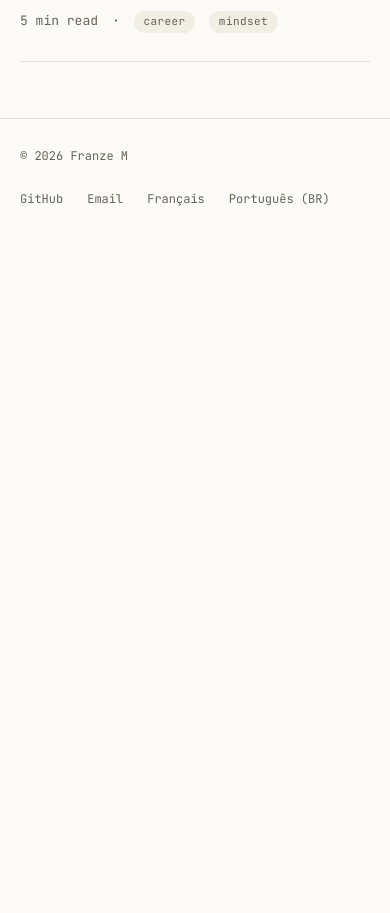
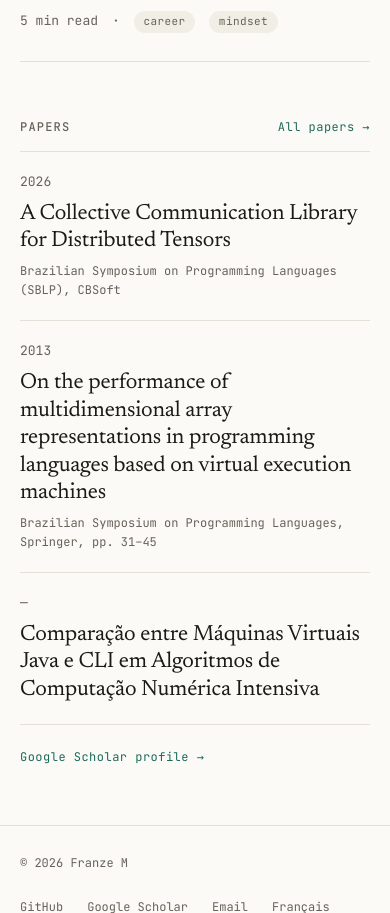
Before and after one commit to franzejr/franzejr.github.io, an Astro site: page / in a window 390 px wide. Shown: the part 1087-2000 px from the top of the page. Before the commit the page ends 1349 px from the top, so only its background shows below. Built offline with nearby package versions, Linux system fonts and the light colour scheme; Astro itself is replaced by a stand-in of ours.

Commit message:
Add a Papers page with the Google Scholar profile
List the three academic papers from Google Scholar on /papers (en, fr,
pt-br) with authors, venue, summary and a link to the PDF or publisher.
Add Papers to the navigation, Google Scholar to the footer, and a short
papers section on the home page.

```diff
--- a/src/components/Footer.astro
+++ b/src/components/Footer.astro
@@ -1,6 +1,7 @@
 ---
 import { languages } from '../i18n/ui';
 import type { Lang } from '../i18n/ui';
+import { scholarUrl } from '../data/papers';
 
 interface Props {
   lang: Lang;
@@ -25,6 +26,7 @@ const otherLanguages = (Object.keys(languages) as Lang[]).filter((code) => code
     <p>© {year} Franze M</p>
     <nav aria-label="Footer">
       <a href="https://github.com/franzejr">GitHub</a>
+      <a href={scholarUrl}>Google Scholar</a>
       <a href="mailto:franzejr@gmail.com">Email</a>
       {otherLanguages.map((code) => (
         <a href={hrefFor(code)} hreflang={code}>{languages[code]}</a>
--- a/src/components/Header.astro
+++ b/src/components/Header.astro
@@ -15,6 +15,7 @@ const t = useTranslations(lang);
 const items: { href: string; label: string; active: boolean }[] = [
   { href: localizedPath(lang, '/'), label: t('nav.home'), active: path === '/' },
   { href: localizedPath(lang, '/blog'), label: t('nav.blog'), active: path.startsWith('/blog') },
+  { href: localizedPath(lang, '/papers'), label: t('nav.papers'), active: path.startsWith('/papers') },
   { href: localizedPath(lang, '/contact'), label: t('nav.contact'), active: path.startsWith('/contact') },
 ];
 ---
--- a/src/components/HomePage.astro
+++ b/src/components/HomePage.astro
@@ -2,6 +2,7 @@
 import BaseLayout from '../layouts/BaseLayout.astro';
 import PostCard from './PostCard.astro';
 import { getPostsByLang, formatDate } from '../lib/posts';
+import { papers, scholarUrl } from '../data/papers';
 import { useTranslations, localizedPath } from '../i18n/utils';
 import type { Lang } from '../i18n/ui';
 
@@ -44,6 +45,23 @@ const posts = (await getPostsByLang(lang)).slice(0, 3);
       ))}
     </section>
   )}
+
+  <section class="latest papers">
+    <div class="latest-head">
+      <h2 class="eyebrow">{t('home.papers')}</h2>
+      <a class="mono all" href={localizedPath(lang, '/papers')}>{t('papers.all')} →</a>
+    </div>
+    {papers.map((paper) => (
+      <div class="row entry">
+        <p class="mono muted year">{paper.year ?? '—'}</p>
+        <div class="paper">
+          <h3><a class="title-link" href={localizedPath(lang, '/papers')}>{paper.title}</a></h3>
+          {paper.venue && <p class="mono muted venue">{paper.venue}</p>}
+        </div>
+      </div>
+    ))}
+    <a class="mono scholar" href={scholarUrl}>{t('papers.scholar')} →</a>
+  </section>
 </BaseLayout>
 
 <style>
@@ -111,6 +129,36 @@ const posts = (await getPostsByLang(lang)).slice(0, 3);
     font-size: 0.8125rem;
     padding-top: 0.5rem;
   }
+  .papers {
+    margin-top: 5rem;
+  }
+  .papers .entry {
+    padding: 1.25rem 0;
+  }
+  .year {
+    font-size: 0.8125rem;
+    padding-top: 0.2rem;
+  }
+  .paper {
+    display: flex;
+    flex-direction: column;
+    gap: 0.375rem;
+  }
+  .paper h3 {
+    font-size: 1.375rem;
+    line-height: 1.25;
+  }
+  .venue {
+    font-size: 0.75rem;
+  }
+  .scholar {
+    font-size: 0.75rem;
+    letter-spacing: 0.04em;
+    padding-top: 1.25rem;
+    min-height: 2.75rem;
+    display: inline-flex;
+    align-items: center;
+  }
   @media (max-width: 640px) {
     .hero {
       margin-top: 0;
@@ -122,7 +170,11 @@ const posts = (await getPostsByLang(lang)).slice(0, 3);
     .latest {
       margin-top: 4rem;
     }
-    .entry time {
+    .papers {
+      margin-top: 3.5rem;
+    }
+    .entry time,
+    .year {
       padding-top: 0;
     }
   }
--- /dev/null
+++ b/src/components/PapersPage.astro
@@ -0,0 +1,113 @@
+---
+import BaseLayout from '../layouts/BaseLayout.astro';
+import { papers, scholarUrl, authorName } from '../data/papers';
+import { useTranslations } from '../i18n/utils';
+import type { Lang } from '../i18n/ui';
+
+interface Props {
+  lang: Lang;
+  title: string;
+  description: string;
+}
+
+const { lang, title, description } = Astro.props;
+const t = useTranslations(lang);
+---
+
+<BaseLayout lang={lang} path="/papers" title={title} description={description}>
+  <section class="head">
+    <h1 class="page-title">{t('papers.title')}</h1>
+    <p class="lede">{t('papers.intro')}</p>
+    <a class="btn" href={scholarUrl}>{t('papers.scholar')} <span aria-hidden="true">→</span></a>
+  </section>
+
+  <section class="list">
+    {papers.map((paper) => (
+      <article class="row paper">
+        <p class="eyebrow muted">{paper.year ?? '—'}</p>
+        <div class="body">
+          <h2><a class="title-link" href={paper.href}>{paper.title}</a></h2>
+          <p class="authors">
+            {paper.authors.map((author, i) => (
+              <>
+                {i > 0 && ', '}
+                {author === authorName ? <strong>{author}</strong> : author}
+              </>
+            ))}
+          </p>
+          {paper.venue && <p class="venue muted">{paper.venue}</p>}
+          <p class="summary">{paper.summary}</p>
+          <a class="mono link" href={paper.href}>{paper.linkLabel} →</a>
+        </div>
+      </article>
+    ))}
+  </section>
+</BaseLayout>
+
+<style>
+  .head {
+    display: flex;
+    flex-direction: column;
+    align-items: flex-start;
+    gap: 1rem;
+    max-width: 45rem;
+    margin-bottom: 3.5rem;
+  }
+  .head .btn {
+    margin-top: 0.5rem;
+  }
+  .list {
+    border-bottom: 1px solid var(--rule);
+  }
+  .paper {
+    padding: 1.75rem 0 2rem;
+    border-top: 1px solid var(--rule);
+  }
+  .paper .eyebrow {
+    padding-top: 0.5rem;
+  }
+  .body {
+    display: flex;
+    flex-direction: column;
+    gap: 0.625rem;
+  }
+  h2 {
+    font-size: 1.625rem;
+    line-height: 1.2;
+  }
+  .authors {
+    font-size: 1.0625rem;
+    line-height: 1.5;
+  }
+  .authors strong {
+    font-weight: 600;
+  }
+  .venue {
+    font-family: var(--font-mono);
+    font-size: 0.8125rem;
+  }
+  .summary {
+    font-size: 1.0625rem;
+    line-height: 1.55;
+    color: var(--muted);
+    margin-top: 0.25rem;
+  }
+  .link {
+    font-size: 0.75rem;
+    letter-spacing: 0.04em;
+    min-height: 2.75rem;
+    display: inline-flex;
+    align-items: center;
+  }
+  @media (max-width: 640px) {
+    .head {
+      margin-bottom: 2.5rem;
+    }
+    .paper .eyebrow {
+      padding-top: 0;
+    }
+    h2 {
+      font-size: 1.375rem;
+    }
+  }
+</style>
--- /dev/null
+++ b/src/data/papers.ts
@@ -0,0 +1,54 @@
+// Academic papers, in the language they were published in. Taken from the
+// Google Scholar profile linked below; UI labels around them are translated.
+
+export const scholarUrl = 'https://scholar.google.com/citations?user=8CDZIBwAAAAJ';
+
+export const authorName = 'Francisco José Lins Magalhães';
+
+export interface Paper {
+  title: string;
+  authors: string[];
+  venue?: string;
+  year?: number;
+  href: string;
+  linkLabel: string;
+  summary: string;
+}
+
+export const papers: Paper[] = [
+  {
+    title: 'A Collective Communication Library for Distributed Tensors',
+    authors: ['Francisco Heron de Carvalho-Junior', 'Francisco José Lins Magalhães'],
+    venue: 'Brazilian Symposium on Programming Languages (SBLP), CBSoft',
+    year: 2026,
+    href: 'https://cbsoft.sbc.org.br/2026/data/papers/sblp/A%20Collective%20Communication%20Library%20for%20Distributed%20Tensors.pdf',
+    linkLabel: 'PDF',
+    summary:
+      'Presents NxColl, a collective communication library for distributed Nx tensors in Elixir. It generalizes collective communication to multidimensional tensors distributed across processes in a Cartesian topology, with a declarative interface tailored to functional programming, evaluated with the CG kernel from the NAS Parallel Benchmarks.',
+  },
+  {
+    title:
+      'On the performance of multidimensional array representations in programming languages based on virtual execution machines',
+    authors: [
+      'Francisco Heron de Carvalho Junior',
+      'Cenez Araújo Rezende',
+      'Jefferson de Carvalho Silva',
+      'Francisco José Lins Magalhães',
+      'Renato Caminha Juaçaba-Neto',
+    ],
+    venue: 'Brazilian Symposium on Programming Languages, Springer, pp. 31–45',
+    year: 2013,
+    href: 'https://link.springer.com/chapter/10.1007/978-3-642-40922-6_3',
+    linkLabel: 'Springer',
+    summary:
+      'Evaluates the performance of CLI and JVM virtual machines for the common ways of representing multidimensional arrays in high performance computing, showing which representation is best for each virtual machine and that the choices can be surprisingly contradictory.',
+  },
+  {
+    title: 'Comparação entre Máquinas Virtuais Java e CLI em Algoritmos de Computação Numérica Intensiva',
+    authors: ['Francisco José Lins Magalhães', 'Francisco Heron de Carvalho-Junior', 'Jefferson de Carvalho Silva'],
+    href: 'https://www.researchgate.net/profile/Francisco-De-Carvalho-Junior/publication/216878074_Comparacao_entre_Maquinas_Virtuais_Java_e_CLI_em_Algoritmos_de_Computacao_Numerica_Intensiva/links/0922b4f3b13dfdd750000000/Comparacao-entre-Maquinas-Virtuais-Java-e-CLI-em-Algoritmos-de-Computacao-Numerica-Intensiva.pdf',
+    linkLabel: 'PDF',
+    summary:
+      'Compares the performance of OpenJVM and Mono for typical scientific computing workloads using the NAS Parallel Benchmarks, quantifying the overhead of virtual execution against native execution.',
+  },
+];
--- a/src/i18n/ui.ts
+++ b/src/i18n/ui.ts
@@ -18,8 +18,14 @@ export const ui = {
   en: {
     'nav.home': 'Home',
     'nav.blog': 'Blog',
+    'nav.papers': 'Papers',
     'nav.contact': 'Contact',
     'home.eyebrow': 'Software engineer',
+    'home.papers': 'Papers',
+    'papers.title': 'Papers',
+    'papers.intro': 'Academic work on virtual machines, multidimensional arrays and distributed tensors, mostly with the Universidade Federal do Ceará.',
+    'papers.scholar': 'Google Scholar profile',
+    'papers.all': 'All papers',
     'home.readBlog': 'Read the blog',
     'home.latest': 'Latest writing',
     'home.allPosts': 'All posts',
@@ -42,8 +48,14 @@ export const ui = {
   fr: {
     'nav.home': 'Accueil',
     'nav.blog': 'Blog',
+    'nav.papers': 'Publications',
     'nav.contact': 'Contact',
     'home.eyebrow': 'Ingénieur logiciel',
+    'home.papers': 'Publications',
+    'papers.title': 'Publications',
+    'papers.intro': "Travaux académiques sur les machines virtuelles, les tableaux multidimensionnels et les tenseurs distribués, principalement avec l'Universidade Federal do Ceará.",
+    'papers.scholar': 'Profil Google Scholar',
+    'papers.all': 'Toutes les publications',
     'home.readBlog': 'Lire le blog',
     'home.latest': 'Derniers articles',
     'home.allPosts': 'Tous les articles',
@@ -66,8 +78,14 @@ export const ui = {
   'pt-br': {
     'nav.home': 'Início',
     'nav.blog': 'Blog',
+    'nav.papers': 'Artigos',
     'nav.contact': 'Contato',
     'home.eyebrow': 'Engenheiro de software',
+    'home.papers': 'Artigos',
+    'papers.title': 'Artigos',
+    'papers.intro': 'Trabalhos acadêmicos sobre máquinas virtuais, arrays multidimensionais e tensores distribuídos, principalmente com a Universidade Federal do Ceará.',
+    'papers.scholar': 'Perfil no Google Scholar',
+    'papers.all': 'Todos os artigos',
     'home.readBlog': 'Ler o blog',
     'home.latest': 'Últimos textos',
     'home.allPosts': 'Todos os posts',
--- /dev/null
+++ b/src/pages/fr/papers/index.astro
@@ -0,0 +1,5 @@
+---
+import PapersPage from '../../../components/PapersPage.astro';
+---
+
+<PapersPage lang="fr" title="Publications — Franze M" description="Publications académiques de Franze M." />
--- /dev/null
+++ b/src/pages/papers/index.astro
@@ -0,0 +1,5 @@
+---
+import PapersPage from '../../components/PapersPage.astro';
+---
+
+<PapersPage lang="en" title="Papers — Franze M" description="Academic papers by Franze M." />
--- /dev/null
+++ b/src/pages/pt-br/papers/index.astro
@@ -0,0 +1,5 @@
+---
+import PapersPage from '../../../components/PapersPage.astro';
+---
+
+<PapersPage lang="pt-br" title="Artigos — Franze M" description="Artigos acadêmicos de Franze M." />
```
Also changed, not shown: README.md.
